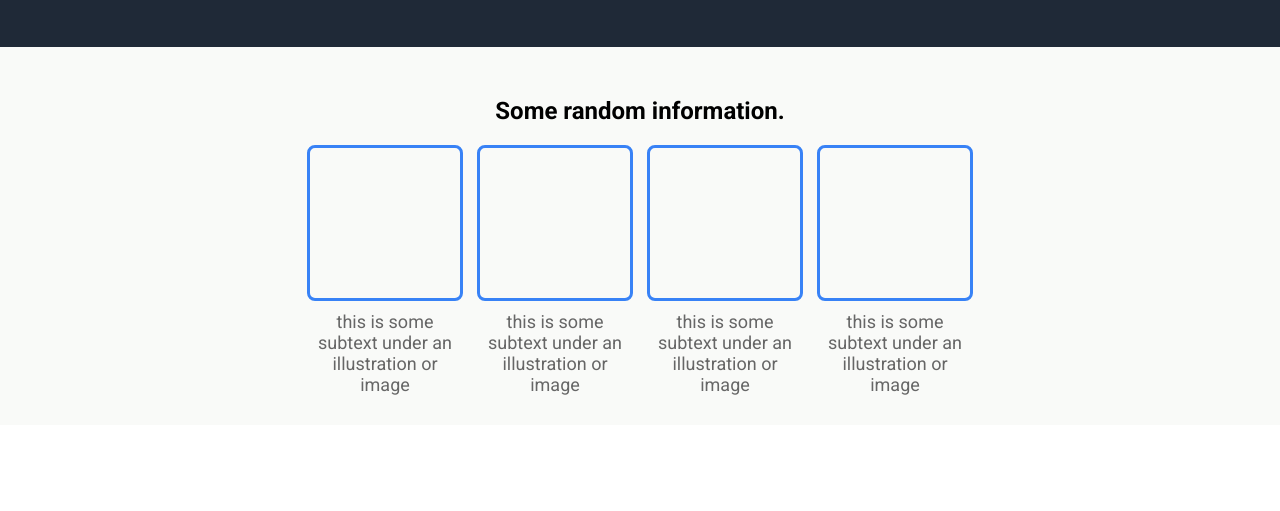
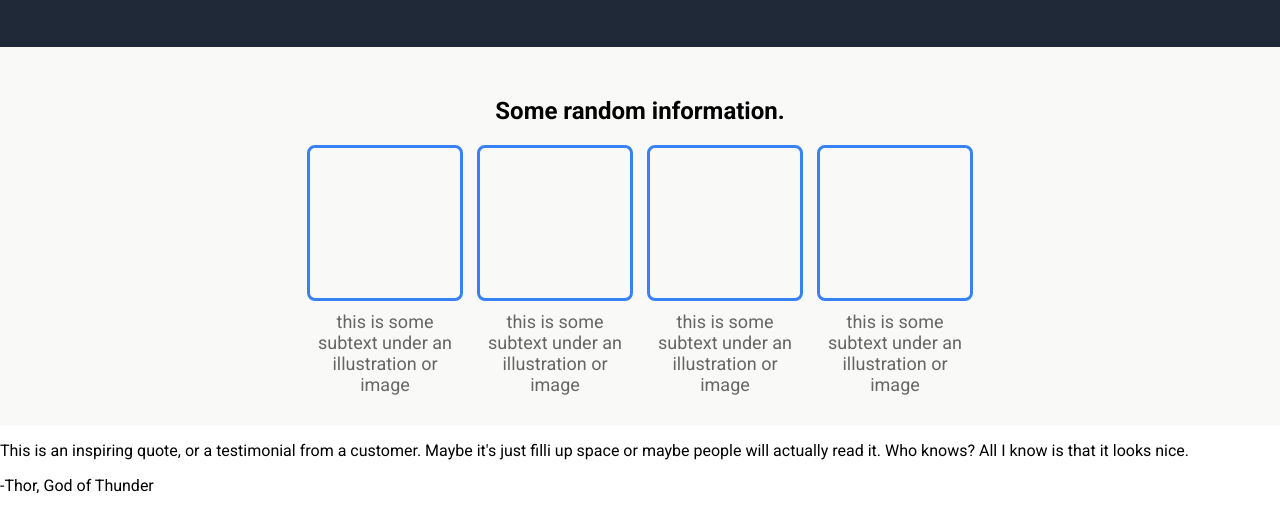
Before and after one commit to MKN2003/landing-page, a plain HTML site: page index.html in a window 1280 px wide. Shown: the part 339-850 px from the top of the page. Before the commit the page ends 800 px from the top, so only its background shows below. Drawn offline with Linux system fonts and the light colour scheme.

Commit message:
feat: add quote section

```diff
--- a/index.html
+++ b/index.html
@@ -49,5 +49,12 @@
             </div>
         </div>
     </section>
+
+    <section class="quote-section">
+        <div class="quote-text">
+            <p class="quote">This is an inspiring quote, or a testimonial from a customer. Maybe it's just filli up space or maybe people will actually read it. Who knows? All I know is that it looks nice.</p>
+                <p class="thor">-Thor, God of Thunder</p>
+        </div>
+    </section>
 </body>
 </html>
```
